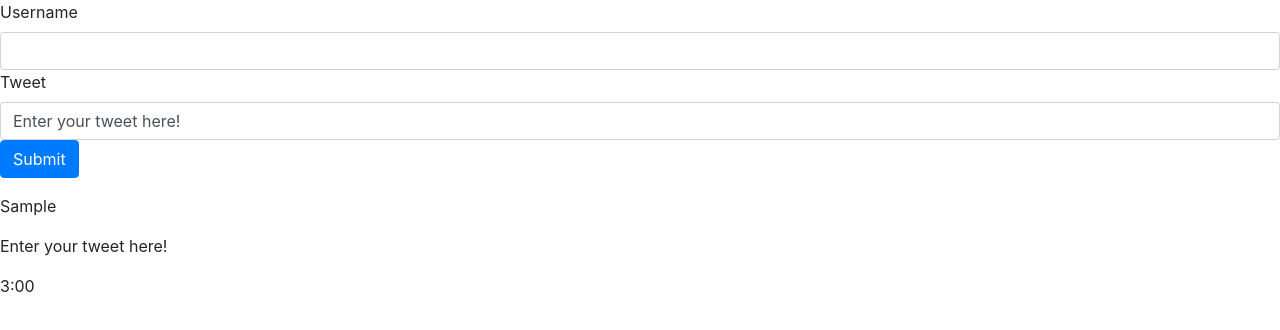
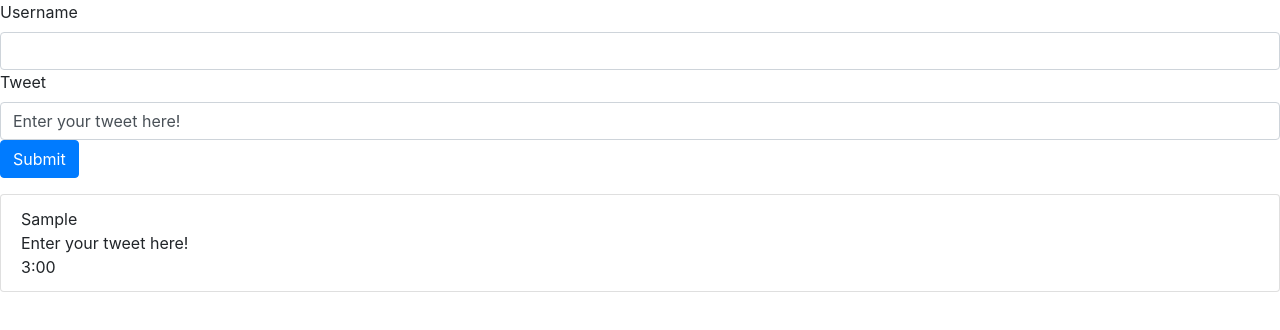
Before and after one commit to ktanojo17505/twitter-clone, a React (Create React App) app: page / in a window 1280 px wide. Both pictures are taken after typing "Sample" into the empty fields and a click on the button "Submit". Shown: the top 330 px of the page. Built offline with nearby package versions, Linux system fonts and the light colour scheme.

Commit message:
finished basic stylistic changes to form and tweetScroll

```diff
--- a/src/components/tweet.js
+++ b/src/components/tweet.js
@@ -1,15 +1,21 @@
 import React, { Component } from "react";
+import ListGroup from "react-bootstrap/ListGroup";
+import "bootstrap/dist/css/bootstrap.min.css";
 
 class Tweet extends Component {
   state = {};
   render() {
     const { username, tweet, timestamp } = this.props;
     return (
-      <div>
-        <p>{username}</p>
-        <p>{tweet}</p>
-        <p>{timestamp}</p>
-      </div>
+      <ListGroup>
+        <ListGroup.Item>
+          {username}
+          <br />
+          {tweet}
+          <br />
+          {timestamp}
+        </ListGroup.Item>
+      </ListGroup>
     );
   }
 }
--- a/src/components/tweetScroll.js
+++ b/src/components/tweetScroll.js
@@ -1,6 +1,8 @@
 import React, { Component } from "react";
 import Tweet from "./tweet";
 import InfiniteScroll from "react-infinite-scroll-component";
+import ListGroup from "react-bootstrap";
+import "bootstrap/dist/css/bootstrap.min.css";
 
 class TweetScroll extends Component {
   render() {
```
